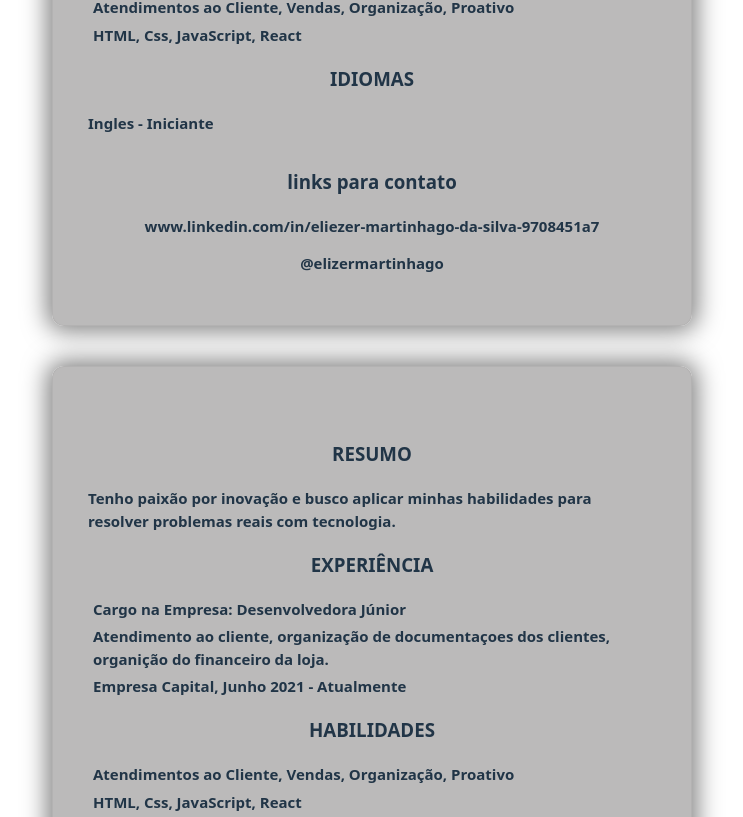
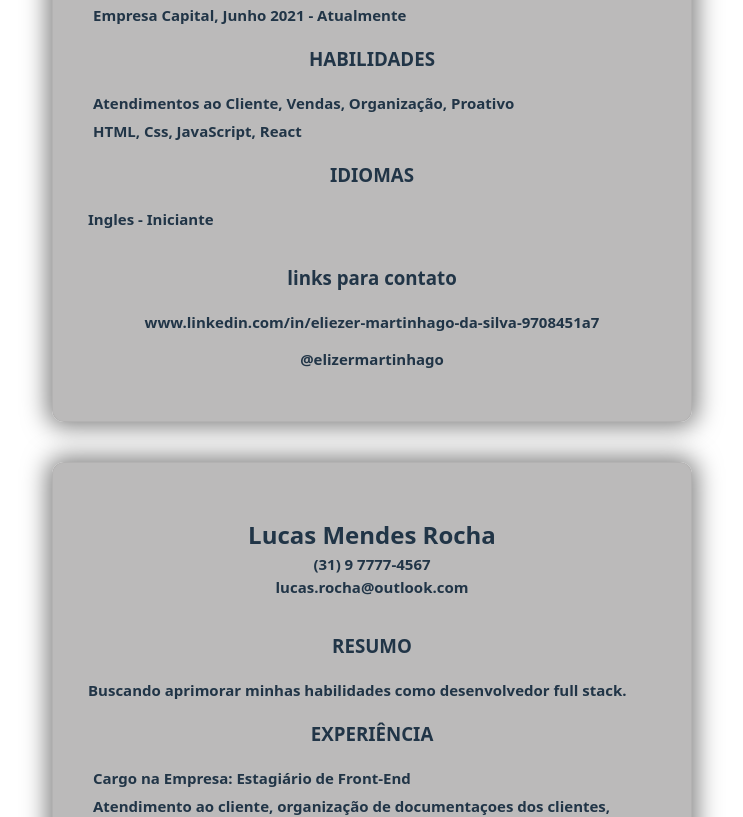
Before and after one commit to Eliezer335/projeto_react, a React (Vite) app: page / in a window 1280 px wide. Shown: the part 1427-2244 px from the top of the page, without its empty margins (268-1011 px from the left). Built offline with nearby package versions, Linux system fonts and the light colour scheme.

Commit message:
♻️ refactor: muda o valor da lista de currículos

```diff
--- a/src/componetes/pagina.jsx
+++ b/src/componetes/pagina.jsx
@@ -1,279 +1,308 @@
 import Curriculo from "./curiculo";
+
 const listaDeCurriculos = [
     {
-        nome: "Eliezer Martinhago da Silva",
-        celular: "(11) 9 9999-9999",
-        email: "eliezer@gmail.com",
-        linksProficionais: {
-            linkedin: "www.linkedin.com/in/mariana-castro-ti",
-            instagram: "@marianacastro.dev"
+        "nome": "Eliezer Martinhago da Silva",
+        "celular": "(11) 9 9999-9999",
+        "email": "eliezer@gmail.com",
+        "linksProficionais": {
+            "linkedin": "www.linkedin.com/in/mariana-castro-ti",
+            "instagram": "@marianacastro.dev"
         },
-        FormacaoAcademica: {
-            primeiraFormacao: "Análise e Desenvolvimento de Sistemas"
+        "FormacaoAcademica": {
+            "primeiraFormacao": "Análise e Desenvolvimento de Sistemas"
         },
-        experienciaProficional: {
-            resumo: "Apaixonada por tecnologia e soluções digitais. Procuro oportunidades para aplicar meus conhecimentos e crescer profissionalmente.",
-            empresas: {
-                primeiraEmpresa: {
-                    nomeDaempresa: "TechUp",
-                    cargo: "Estagiária de Desenvolvimento",
-                    atribuicoes: "Apoio no desenvolvimento de sistemas web com HTML, CSS e JavaScript.",
-                    periodoDeAtuacao: "Março 2023 - Dezembro 2023"
+        "experienciaProficional": {
+            "resumo": "Apaixonada por tecnologia e soluções digitais. Procuro oportunidades para aplicar meus conhecimentos e crescer profissionalmente.",
+            "empresas": {
+                "primeiraEmpresa": {
+                    "nomeDaempresa": "TechUp",
+                    "cargo": "Estagiária de Desenvolvimento",
+                    "atribuicoes": "Apoio no desenvolvimento de sistemas web com HTML, CSS e JavaScript.",
+                    "periodoDeAtuacao": "Março 2023 - Dezembro 2023"
                 }
             },
-            habilidades: {
-                softSkills: "Comunicação, Proatividade, Trabalho em equipe",
-                hardSkills: "HTML, CSS, JavaScript, Git"
+            "habilidades": {
+                "softSkills": "Comunicação, Proatividade, Trabalho em equipe",
+                "hardSkills": "HTML, CSS, JavaScript, Git"
             },
-            idioma: {
-                primeiroIdioma: "Inglês - Intermediário"
+            "idioma": {
+                "primeiroIdioma": "Inglês - Intermediário"
             }
         }
     },
     {
-        linksProficionais: {
-            linkedin: "www.linkedin.com/in/jonathan-pereira-dev",
-            instagram: "@jonathan_codes"
+        "nome": "Ana Beatriz Oliveira",
+        "celular": "(21) 9 8888-1234",
+        "email": "ana.oliveira@gmail.com",
+        "linksProficionais": {
+            "linkedin": "www.linkedin.com/in/anabeatrizdev",
+            "instagram": "@ana.dev"
         },
-        FormacaoAcademica: {
-            primeiraFormacao: "Engenharia da Computação"
+        "FormacaoAcademica": {
+            "primeiraFormacao": "Engenharia da Computação"
         },
-        experienciaProficional: {
-            resumo: "Estudante dedicado com interesse em desenvolvimento de software e análise de dados.",
-            empresas: {
-                primeiraEmpresa: {
-                    nomeDaempresa: "Byte Systems",
-                    cargo: "Suporte Técnico",
-                    atribuicoes: "Atendimento ao cliente, manutenção de computadores, instalação de softwares.",
-                    periodoDeAtuacao: "Janeiro 2022 - Outubro 2023"
+        "experienciaProficional": {
+            "resumo": "Entusiasta em desenvolvimento de software com foco em soluções escaláveis e eficientes.",
+            "empresas": {
+                "primeiraEmpresa": {
+                    "nomeDaempresa": "CodeLab",
+                    "cargo": "Desenvolvedora Júnior",
+                    "atribuicoes": "Desenvolvimento de APIs REST usando Node.js.",
+                    "periodoDeAtuacao": "Janeiro 2024 - Atual"
                 }
             },
-            habilidades: {
-                softSkills: "Foco, Adaptabilidade, Organização",
-                hardSkills: "Python, SQL, Power BI, Linux"
+            "habilidades": {
+                "softSkills": "Resolução de problemas, Colaboração, Organização",
+                "hardSkills": "Node.js, JavaScript, MongoDB, Git"
             },
-            idioma: {
-                primeiroIdioma: "Inglês - Básico"
+            "idioma": {
+                "primeiroIdioma": "Inglês - Avançado"
             }
         }
     },
     {
-        linksProficionais: {
-            linkedin: "www.linkedin.com/in/lais-monteiro-ti",
-            instagram: "@lais.tech"
+        "nome": "Lucas Mendes Rocha",
+        "celular": "(31) 9 7777-4567",
+        "email": "lucas.rocha@outlook.com",
+        "linksProficionais": {
+            "linkedin": "www.linkedin.com/in/lucasmendesdev",
+            "instagram": "@lucasmrocha.dev"
         },
-        FormacaoAcademica: {
-            primeiraFormacao: "Ciência da Computação"
+        "FormacaoAcademica": {
+            "primeiraFormacao": "Ciência da Computação"
         },
-        experienciaProficional: {
-            resumo: "Tenho paixão por inovação e busco aplicar minhas habilidades para resolver problemas reais com tecnologia.",
-            empresas: {
-                primeiraEmpresa: {
-                    nomeDaempresa: "Start Tecnologia",
-                    cargo: "Desenvolvedora Júnior",
-                    atribuicoes: "Desenvolvimento de APIs com Node.js e manutenção de banco de dados PostgreSQL.",
-                    periodoDeAtuacao: "Abril 2022 - Atualmente"
+        "experienciaProficional": {
+            "resumo": "Buscando aprimorar minhas habilidades como desenvolvedor full stack.",
+            "empresas": {
+                "primeiraEmpresa": {
+                    "nomeDaempresa": "DevHouse",
+                    "cargo": "Estagiário de Front-End",
+                    "atribuicoes": "Criação de interfaces responsivas com React.",
+                    "periodoDeAtuacao": "Agosto 2023 - Abril 2024"
                 }
             },
-            habilidades: {
-                softSkills: "Criatividade, Empatia, Resolução de problemas",
-                hardSkills: "Node.js, PostgreSQL, React, REST APIs"
+            "habilidades": {
+                "softSkills": "Adaptabilidade, Comunicação, Atenção aos detalhes",
+                "hardSkills": "React, HTML, CSS, GitHub"
             },
-            idioma: {
-                primeiroIdioma: "Inglês - Intermediário"
+            "idioma": {
+                "primeiroIdioma": "Inglês - Intermediário"
             }
         }
     },
     {
-        linksProficionais: {
-            linkedin: "www.linkedin.com/in/felipe-gomes-ti",
-            instagram: "@felipe.codes"
+        "nome": "Juliana Costa Ribeiro",
+        "celular": "(51) 9 9999-9988",
+        "email": "juliana.ribeiro@gmail.com",
+        "linksProficionais": {
+            "linkedin": "www.linkedin.com/in/julianacostadev",
+            "instagram": "@julianacode"
         },
-        FormacaoAcademica: {
-            primeiraFormacao: "Sistemas de Informação"
+        "FormacaoAcademica": {
+            "primeiraFormacao": "Sistemas de Informação"
         },
-        experienciaProficional: {
-            resumo: "Busco novos desafios na área de desenvolvimento de sistemas. Tenho facilidade com lógica e trabalho em equipe.",
-            empresas: {
-                primeiraEmpresa: {
-                    nomeDaempresa: "Inova TI",
-                    cargo: "Assistente de Suporte",
-                    atribuicoes: "Suporte remoto a clientes, documentação de processos e testes de sistemas.",
-                    periodoDeAtuacao: "Fevereiro 2021 - Dezembro 2022"
+        "experienciaProficional": {
+            "resumo": "Foco em desenvolvimento back-end e boas práticas de arquitetura de software.",
+            "empresas": {
+                "primeiraEmpresa": {
+                    "nomeDaempresa": "BitTech",
+                    "cargo": "Estagiária Back-End",
+                    "atribuicoes": "Desenvolvimento de serviços com Python e Flask.",
+                    "periodoDeAtuacao": "Fevereiro 2024 - Atual"
                 }
             },
-            habilidades: {
-                softSkills: "Colaboração, Responsabilidade, Pontualidade",
-                hardSkills: "Java, MySQL, GitHub, HTML"
+            "habilidades": {
+                "softSkills": "Proatividade, Foco, Capacidade analítica",
+                "hardSkills": "Python, Flask, PostgreSQL, Git"
             },
-            idioma: {
-                primeiroIdioma: "Inglês - Básico"
+            "idioma": {
+                "primeiroIdioma": "Inglês - Avançado"
             }
         }
     },
     {
-        linksProficionais: {
-            linkedin: "www.linkedin.com/in/ana-carolina-ti",
-            instagram: "@ana.devfront"
+        "nome": "Diego Fernandes Lima",
+        "celular": "(61) 9 5555-7788",
+        "email": "diego.lima@techmail.com",
+        "linksProficionais": {
+            "linkedin": "www.linkedin.com/in/diegofernandesdev",
+            "instagram": "@diegofdev"
         },
-        FormacaoAcademica: {
-            primeiraFormacao: "Engenharia de Software"
+        "FormacaoAcademica": {
+            "primeiraFormacao": "Tecnologia da Informação"
         },
-        experienciaProficional: {
-            resumo: "Desenvolvedora Front-End com foco em interfaces acessíveis e responsivas.",
-            empresas: {
-                primeiraEmpresa: {
-                    nomeDaempresa: "DesignCode",
-                    cargo: "Desenvolvedora Front-End",
-                    atribuicoes: "Criação de interfaces com React, integração com APIs e design responsivo.",
-                    periodoDeAtuacao: "Janeiro 2023 - Atualmente"
+        "experienciaProficional": {
+            "resumo": "Técnico em TI em transição para desenvolvimento de software, com foco em Python.",
+            "empresas": {
+                "primeiraEmpresa": {
+                    "nomeDaempresa": "ITNow",
+                    "cargo": "Assistente de Suporte Técnico",
+                    "atribuicoes": "Atendimento a chamados, manutenção de sistemas e scripts em Python.",
+                    "periodoDeAtuacao": "Janeiro 2022 - Dezembro 2023"
                 }
             },
-            habilidades: {
-                softSkills: "Detalhista, Organização, Comunicação",
-                hardSkills: "React, Tailwind CSS, Figma, JavaScript"
+            "habilidades": {
+                "softSkills": "Organização, Comunicação, Agilidade",
+                "hardSkills": "Python, Bash, Git, SQL"
             },
-            idioma: {
-                primeiroIdioma: "Inglês - Avançado"
+            "idioma": {
+                "primeiroIdioma": "Inglês - Básico"
             }
         }
     },
     {
-        linksProficionais: {
-            linkedin: "www.linkedin.com/in/ricardo-alves-ti",
-            instagram: "@ricardo.techlife"
+        "nome": "Carla Menezes Silva",
+        "celular": "(85) 9 4444-3322",
+        "email": "carla.ms@devmail.com",
+        "linksProficionais": {
+            "linkedin": "www.linkedin.com/in/carlamsdev",
+            "instagram": "@carla.codes"
         },
-        FormacaoAcademica: {
-            primeiraFormacao: "Tecnologia da Informação"
+        "FormacaoAcademica": {
+            "primeiraFormacao": "Engenharia de Software"
         },
-        experienciaProficional: {
-            resumo: "Tecnólogo com experiência em infraestrutura de redes e segurança da informação.",
-            empresas: {
-                primeiraEmpresa: {
-                    nomeDaempresa: "NetSol",
-                    cargo: "Analista de Redes",
-                    atribuicoes: "Monitoramento de rede, configuração de switches e firewalls.",
-                    periodoDeAtuacao: "Maio 2020 - Agosto 2023"
+        "experienciaProficional": {
+            "resumo": "Desenvolvedora com experiência em projetos ágeis e interfaces modernas.",
+            "empresas": {
+                "primeiraEmpresa": {
+                    "nomeDaempresa": "SoftPlus",
+                    "cargo": "Estagiária Front-End",
+                    "atribuicoes": "Criação de telas em Vue.js e manutenção de layout responsivo.",
+                    "periodoDeAtuacao": "Julho 2023 - Atual"
                 }
             },
-            habilidades: {
-                softSkills: "Confiável, Analítico, Atento aos detalhes",
-                hardSkills: "Cisco, Linux, Firewall, VLAN"
+            "habilidades": {
+                "softSkills": "Trabalho em equipe, Comunicação, Organização",
+                "hardSkills": "Vue.js, HTML, CSS, Git"
             },
-            idioma: {
-                primeiroIdioma: "Inglês - Intermediário"
+            "idioma": {
+                "primeiroIdioma": "Inglês - Intermediário"
             }
         }
     },
     {
-        linksProficionais: {
-            linkedin: "www.linkedin.com/in/juliana-souza-ti",
-            instagram: "@juliana.devjr"
+        "nome": "Felipe Andrade Santos",
+        "celular": "(41) 9 6666-1122",
+        "email": "felipe.as@devmail.com",
+        "linksProficionais": {
+            "linkedin": "www.linkedin.com/in/felipeandradedev",
+            "instagram": "@felipe.codes"
         },
-        FormacaoAcademica: {
-            primeiraFormacao: "Informática para Negócios"
+        "FormacaoAcademica": {
+            "primeiraFormacao": "Tecnologia em Banco de Dados"
         },
-        experienciaProficional: {
-            resumo: "Estagiária dedicada e comunicativa, com foco em desenvolvimento de sites e blogs empresariais.",
-            empresas: {
-                primeiraEmpresa: {
-                    nomeDaempresa: "WebStart",
-                    cargo: "Estagiária de Web Design",
-                    atribuicoes: "Criação de layouts, ajustes em HTML/CSS, e suporte em WordPress.",
-                    periodoDeAtuacao: "Agosto 2022 - Janeiro 2023"
+        "experienciaProficional": {
+            "resumo": "Apaixonado por dados e automação. Atuo como analista em sistemas de informação.",
+            "empresas": {
+                "primeiraEmpresa": {
+                    "nomeDaempresa": "DataSoft",
+                    "cargo": "Estagiário em Análise de Dados",
+                    "atribuicoes": "Coleta e análise de dados em SQL e Python.",
+                    "periodoDeAtuacao": "Março 2023 - Dezembro 2023"
                 }
             },
-            habilidades: {
-                softSkills: "Criatividade, Flexibilidade, Organização",
-                hardSkills: "HTML, CSS, WordPress, Photoshop"
+            "habilidades": {
+                "softSkills": "Raciocínio lógico, Detalhismo, Proatividade",
+                "hardSkills": "SQL, Python, Power BI, Excel Avançado"
             },
-            idioma: {
-                primeiroIdioma: "Inglês - Básico"
+            "idioma": {
+                "primeiroIdioma": "Inglês - Intermediário"
             }
         }
     },
     {
-        linksProficionais: {
-            linkedin: "www.linkedin.com/in/matheus-lima-ti",
-            instagram: "@matheus.devfull"
+        "nome": "Renata Lopes Farias",
+        "celular": "(71) 9 2222-9900",
+        "email": "renatafarias@gmail.com",
+        "linksProficionais": {
+            "linkedin": "www.linkedin.com/in/renatalf",
+            "instagram": "@renata.f.dev"
         },
-        FormacaoAcademica: {
-            primeiraFormacao: "Ciência de Dados"
+        "FormacaoAcademica": {
+            "primeiraFormacao": "Engenharia de Controle e Automação"
         },
-        experienciaProficional: {
-            resumo: "Entusiasta em ciência de dados e machine learning. Em busca de oportunidades para aplicar modelos preditivos em negócios reais.",
-            empresas: {
-                primeiraEmpresa: {
-                    nomeDaempresa: "DataSmart",
-                    cargo: "Estagiário de Ciência de Dados",
-                    atribuicoes: "Análise de dados, criação de dashboards e suporte na criação de modelos preditivos.",
-                    periodoDeAtuacao: "Março 2023 - Atualmente"
+        "experienciaProficional": {
+            "resumo": "Experiência com sistemas embarcados e programação de microcontroladores.",
+            "empresas": {
+                "primeiraEmpresa": {
+                    "nomeDaempresa": "InovaTech",
+                    "cargo": "Estagiária de Automação",
+                    "atribuicoes": "Programação de Arduinos e controle de sensores.",
+                    "periodoDeAtuacao": "Janeiro 2023 - Outubro 2023"
                 }
             },
-            habilidades: {
-                softSkills: "Raciocínio lógico, Foco em resultados, Colaboração",
-                hardSkills: "Python, Pandas, Scikit-learn, Power BI"
+            "habilidades": {
+                "softSkills": "Criatividade, Persistência, Foco",
+                "hardSkills": "C, C++, Arduino, MATLAB"
             },
-            idioma: {
-                primeiroIdioma: "Inglês - Intermediário"
+            "idioma": {
+                "primeiroIdioma": "Inglês - Intermediário"
             }
         }
     },
     {
-        linksProficionais: {
-            linkedin: "www.linkedin.com/in/beatriz-freitas-ti",
-            instagram: "@bia.code"
+        "nome": "André Souza Martins",
+        "celular": "(62) 9 1010-2020",
+        "email": "andremartins@dev.com",
+        "linksProficionais": {
+            "linkedin": "www.linkedin.com/in/andremartinsdev",
+            "instagram": "@andrem.dev"
         },
-        FormacaoAcademica: {
-            primeiraFormacao: "Tecnologia em Banco de Dados"
+        "FormacaoAcademica": {
+            "primeiraFormacao": "Ciência de Dados"
         },
-        experienciaProficional: {
-            resumo: "Profissional organizada e atenta aos detalhes, com experiência em gerenciamento de dados e consultas SQL.",
-            empresas: {
-                primeiraEmpresa: {
-                    nomeDaempresa: "DataBank",
-                    cargo: "Analista de Dados",
-                    atribuicoes: "Criação de relatórios, otimização de queries e suporte ao time de BI.",
-                    periodoDeAtuacao: "Julho 2021 - Janeiro 2024"
+        "experienciaProficional": {
+            "resumo": "Focado em análise e visualização de dados para tomada de decisões.",
+            "empresas": {
+                "primeiraEmpresa": {
+                    "nomeDaempresa": "DataFlow",
+                    "cargo": "Estagiário em Data Science",
+                    "atribuicoes": "Modelagem de dados e construção de dashboards.",
+                    "periodoDeAtuacao": "Setembro 2023 - Atual"
                 }
             },
-            habilidades: {
-                softSkills: "Comprometimento, Análise crítica, Comunicação clara",
-                hardSkills: "SQL, Oracle, PostgreSQL, Excel"
+            "habilidades": {
+                "softSkills": "Pensamento analítico, Comunicação clara, Curiosidade",
+                "hardSkills": "Python, Pandas, Tableau, SQL"
             },
-            idioma: {
-                primeiroIdioma: "Inglês - Avançado"
+            "idioma": {
+                "primeiroIdioma": "Inglês - Avançado"
             }
         }
     },
     {
-        linksProficionais: {
-            linkedin: "www.linkedin.com/in/caio-martins-ti",
-            instagram: "@caio.fullstack"
+        "nome": "Mariana Ribeiro Lopes",
+        "celular": "(27) 9 2323-1414",
+        "email": "mariana.ribeiro@outlook.com",
+        "linksProficionais": {
+            "linkedin": "www.linkedin.com/in/marianarlopes",
+            "instagram": "@marianal.dev"
         },
-        FormacaoAcademica: {
-            primeiraFormacao: "Desenvolvimento Web"
+        "FormacaoAcademica": {
+            "primeiraFormacao": "Desenvolvimento Web"
         },
-        experienciaProficional: {
-            resumo: "Desenvolvedor Full Stack com foco em soluções escaláveis para web e mobile.",
-            empresas: {
-                primeiraEmpresa: {
-                    nomeDaempresa: "CodeWave",
-                    cargo: "Desenvolvedor Full Stack",
-                    atribuicoes: "Criação de sistemas integrados usando React, Node.js e MongoDB.",
-                    periodoDeAtuacao: "Setembro 2022 - Atualmente"
+        "experienciaProficional": {
+            "resumo": "Crio experiências digitais intuitivas e com foco no usuário.",
+            "empresas": {
+                "primeiraEmpresa": {
+                    "nomeDaempresa": "UXCode",
+                    "cargo": "Estagiária UX/UI",
+                    "atribuicoes": "Protótipos, wireframes e testes de usabilidade.",
+                    "periodoDeAtuacao": "Abril 2023 - Janeiro 2024"
                 }
             },
-            habilidades: {
-                softSkills: "Iniciativa, Pensamento sistêmico, Liderança",
-                hardSkills: "React, Node.js, MongoDB, Docker"
+            "habilidades": {
+                "softSkills": "Empatia, Escuta ativa, Criatividade",
+                "hardSkills": "Figma, Adobe XD, HTML, CSS"
             },
-            idioma: {
-                primeiroIdioma: "Inglês - Intermediário"
+            "idioma": {
+                "primeiroIdioma": "Inglês - Intermediário"
             }
         }
     }
-];
+]
+
 
 function Pagina() {
     return (
```
